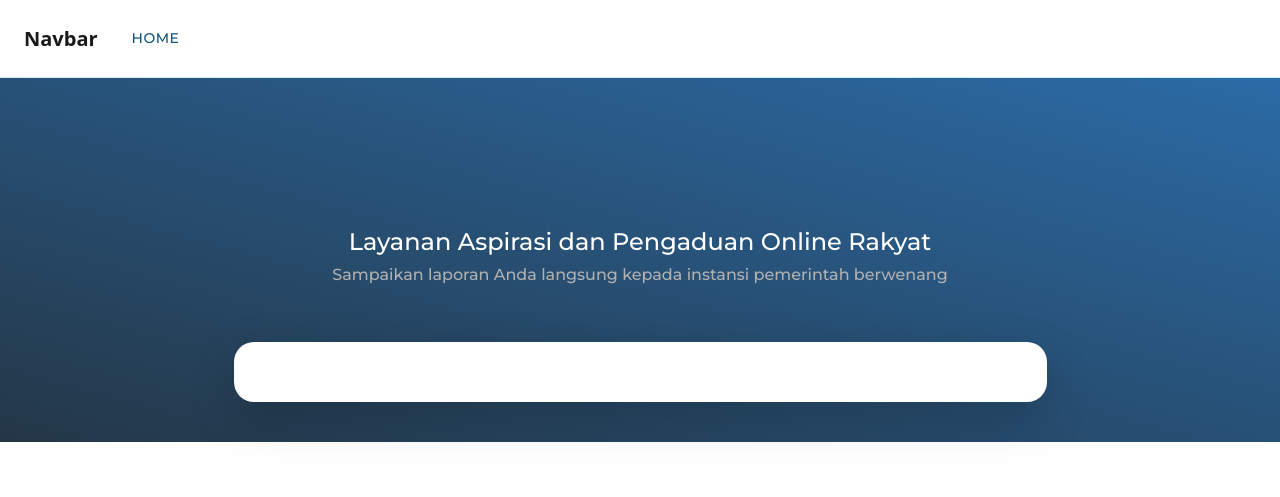
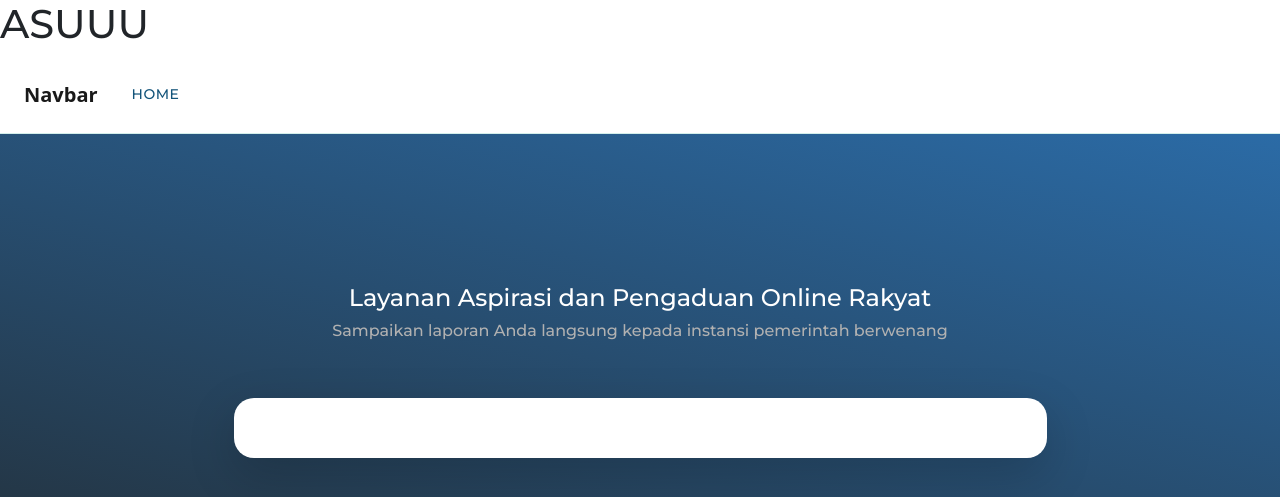
Before and after one commit to alifhmiysf/pengaduan-masyarakat, a CodeIgniter 4 app: template app/Views/users/index.php in a window 1280 px wide. Shown: the top 497 px of the page. Run offline with PHP 8.4 and a stand-in for CodeIgniter, Linux system fonts and the light colour scheme; the template is opened without the code that fills it, so the values that code supplies are empty; some libraries are stand-ins or nearby versions.

```diff
--- a/app/Views/users/index.php
+++ b/app/Views/users/index.php
@@ -36,7 +36,7 @@ https://templatemo.com/tm-590-topic-listing
 </head>
 
 <body id="top">
-
+<h1>ASUUU</h1>
     <main>
         <nav class="navbar navbar-expand-lg  ">
             <div class="container-fluid">
--- a/public/css/templatemo-topic-listing.css
+++ b/public/css/templatemo-topic-listing.css
@@ -207,7 +207,7 @@ strong {
 
 
 .navbar {
-
+  background-color: #ffff;
   border-bottom: 1px solid rgba(128, 208, 199, 0.35);
   z-index: 9;
 }
```
